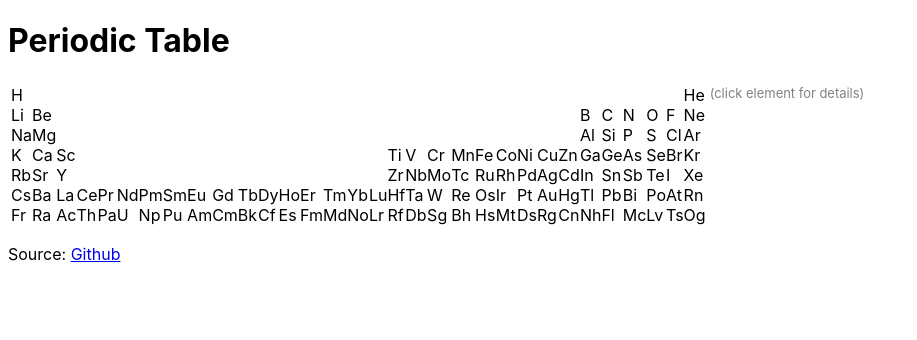
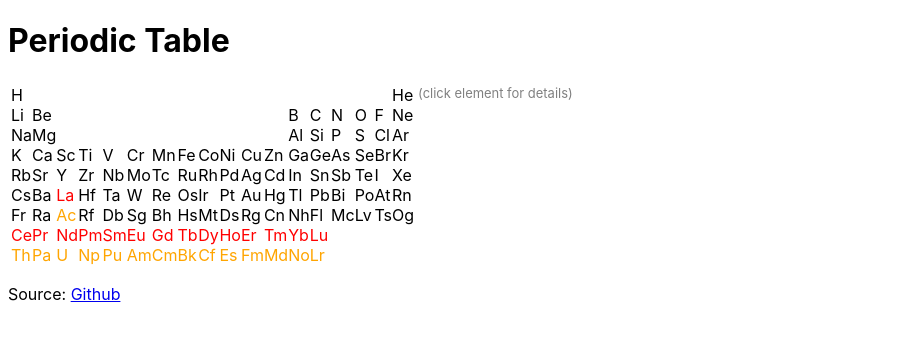
Before and after one commit to kaicarver/yuansu-react, a React (Create React App) app: page / in a window 1280 px wide. Shown: the top 340 px of the page, without its empty margins (0-917 px from the left). Built offline with nearby package versions, Linux system fonts and the light colour scheme.

Commit message:
handle Lanthanides and Actinides

```diff
--- a/src/index.css
+++ b/src/index.css
@@ -17,24 +17,40 @@ table tr td {
   vertical-align: top;
 }
 
+/* repeat can be set for 18 or 32-column (resp. 17, 31) presentation */
 #table {
   display: grid;
-  grid-template-columns: repeat(31, auto) 1fr;
+  grid-template-columns: repeat(17, auto) 1fr;
 }
-
-/* He (element 2) on the right, column 18 */
+/* He (element 2) on the right, column 18 (or 32) */
 #table .element:nth-child(2) {
   grid-column-start: -2;
 }
-/* B and Al (elements 5 and 13) at column 13 */
+/* B and Al (elements 5 and 13) at column 13 (or 27) */
 #table .element:nth-child(5),
 #table .element:nth-child(13)  {
   grid-column-start: -7;
 }
-/* Ti and Zr at column 13 */
+/* Ti and Zr at column 4 (or 18) */
 #table .element:nth-child(22),
 #table .element:nth-child(40)  {
   grid-column-start: -16;
+}
+
+/* Lanthanides and Actinides */
+.element:nth-child(57) {
+  color:red;
+}
+.element:nth-child(n+58):nth-child(-n+71)  {
+  grid-row-start: 10;
+  color:red;
+}
+.element:nth-child(89) {
+  color:orange;
+}
+.element:nth-child(n+90):nth-child(-n+103)  {
+  grid-row-start: 11;
+  color:orange;
 }
 
 #help {
```
